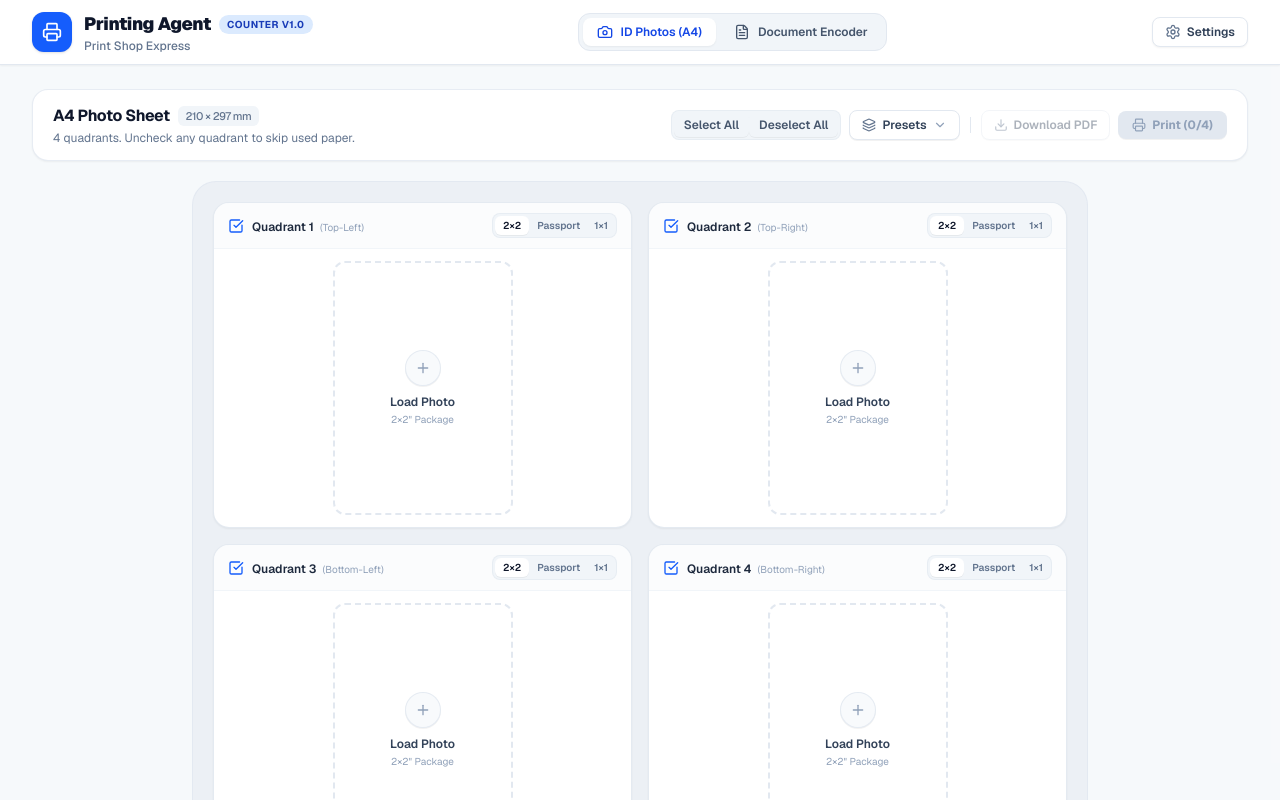
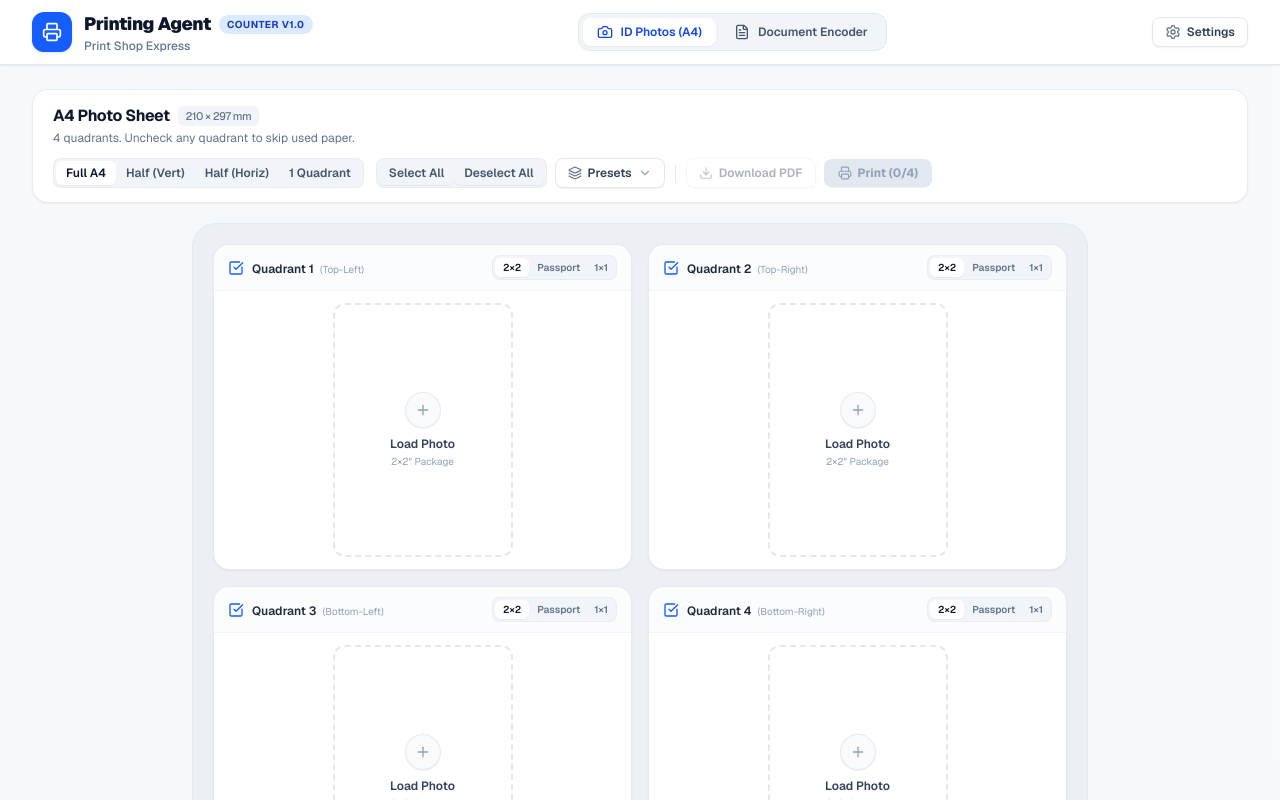
Before and after one commit to cgarave/printing-agent, a Next.js app: page / in a window 1280 px wide. Shown: the top 800 px of the page. Built offline with nearby package versions, Linux system fonts and the light colour scheme.

Commit message:
feat: add paper layout modes for printing on partially cut A4

```diff
--- a/src/components/id-photo/A4GangSheet.tsx
+++ b/src/components/id-photo/A4GangSheet.tsx
@@ -9,7 +9,7 @@ import {
   Copy,
   ChevronDown,
 } from 'lucide-react';
-import { CustomerPhotoData, PACKAGE_PRESETS, PhotoFormatCategory, QuadrantId, QuadrantSlotState } from '@/lib/types';
+import { CustomerPhotoData, PACKAGE_PRESETS, PhotoFormatCategory, QuadrantId, QuadrantSlotState, PrintLayoutMode } from '@/lib/types';
 import QuadrantSlot from './QuadrantSlot';
 import PhotoEditorModal from './PhotoEditorModal';
 import { generateA4GangSheetPdf } from '@/lib/pdf-generator';
@@ -51,6 +51,7 @@ const INITIAL_QUADRANTS: QuadrantSlotState[] = [
 
 export default function A4GangSheet() {
   const [quadrants, setQuadrants] = useState<QuadrantSlotState[]>(INITIAL_QUADRANTS);
+  const [layoutMode, setLayoutMode] = useState<PrintLayoutMode>('full');
   const [activeEditingSlotId, setActiveEditingSlotId] = useState<QuadrantId | null>(null);
   const [activeEditingFormat, setActiveEditingFormat] = useState<PhotoFormatCategory>('2x2');
   const [isExportingPdf, setIsExportingPdf] = useState(false);
@@ -269,7 +270,7 @@ export default function A4GangSheet() {
 
     setIsExportingPdf(true);
     try {
-      const doc = await generateA4GangSheetPdf(quadrants, { showQuadrantBorders: true });
+      const doc = await generateA4GangSheetPdf(quadrants, { showQuadrantBorders: true, layoutMode });
       doc.save(`A4_ID_Gang_Sheet_${new Date().toISOString().slice(0, 10)}.pdf`);
     } catch (err) {
       console.error('Failed to export PDF:', err);
@@ -289,7 +290,7 @@ export default function A4GangSheet() {
 
     // Generate high-res PDF and open in new print window for exact 100% metric scale!
     try {
-      const doc = await generateA4GangSheetPdf(quadrants, { showQuadrantBorders: true });
+      const doc = await generateA4GangSheetPdf(quadrants, { showQuadrantBorders: true, layoutMode });
       const blob = doc.output('blob');
       const blobUrl = URL.createObjectURL(blob);
       const printWindow = window.open(blobUrl, '_blank');
@@ -323,6 +324,38 @@ export default function A4GangSheet() {
 
         {/* Action Controls */}
         <div className="flex flex-wrap items-center gap-2">
+          {/* Paper Layout Mode Toggle */}
+          <div className="flex items-center bg-slate-100 p-0.5 rounded-lg border border-slate-200/60 mr-1">
+            <button
+              onClick={() => setLayoutMode('full')}
+              className={`px-2.5 py-1 text-xs font-semibold rounded-md transition ${layoutMode === 'full' ? 'bg-white text-slate-900 shadow-2xs' : 'text-slate-600 hover:text-slate-900'}`}
+              title="Standard 4 quadrants layout"
+            >
+              Full A4
+            </button>
+            <button
+              onClick={() => setLayoutMode('half-vertical')}
+              className={`px-2.5 py-1 text-xs font-semibold rounded-md transition ${layoutMode === 'half-vertical' ? 'bg-white text-slate-900 shadow-2xs' : 'text-slate-600 hover:text-slate-900'}`}
+              title="For A4 cut in half vertically (105x297mm)"
+            >
+              Half (Vert)
+            </button>
+            <button
+              onClick={() => setLayoutMode('half-horizontal')}
+              className={`px-2.5 py-1 text-xs font-semibold rounded-md transition ${layoutMode === 'half-horizontal' ? 'bg-white text-slate-900 shadow-2xs' : 'text-slate-600 hover:text-slate-900'}`}
+              title="For A4 cut in half horizontally (210x148.5mm)"
+            >
+              Half (Horiz)
+            </button>
+            <button
+              onClick={() => setLayoutMode('single')}
+              className={`px-2.5 py-1 text-xs font-semibold rounded-md transition ${layoutMode === 'single' ? 'bg-white text-slate-900 shadow-2xs' : 'text-slate-600 hover:text-slate-900'}`}
+              title="For a single quadrant cut (105x148.5mm)"
+            >
+              1 Quadrant
+            </button>
+          </div>
+
           {/* Select / Deselect Group */}
           <div className="flex items-center bg-slate-100 p-0.5 rounded-lg border border-slate-200/60">
             <button
@@ -459,19 +492,41 @@ export default function A4GangSheet() {
 
       {/* Visual A4 Paper Representation: 2x2 Quadrant Grid */}
       <div className="flex justify-center">
-        <div className="w-full max-w-4xl bg-slate-200/50 p-3 sm:p-5 rounded-3xl border border-slate-200/80">
-          <div className="grid grid-cols-1 md:grid-cols-2 gap-3 sm:gap-4">
-            {quadrants.map((slot) => (
+        <div className={`w-full bg-slate-200/50 p-3 sm:p-5 rounded-3xl border border-slate-200/80 ${layoutMode === 'full' || layoutMode === 'half-horizontal' ? 'max-w-4xl' : 'max-w-sm'}`}>
+          <div className={`grid gap-3 sm:gap-4 ${
+            layoutMode === 'full' || layoutMode === 'half-horizontal' ? 'grid-cols-1 md:grid-cols-2' : 'grid-cols-1'
+          }`}>
+            {quadrants
+              .filter((slot) => {
+                if (layoutMode === 'single') return slot.id === 'q1';
+                if (layoutMode === 'half-vertical' || layoutMode === 'half-horizontal') return slot.id === 'q1' || slot.id === 'q2';
+                return true;
+              })
+              .map((slot) => {
+                const displaySlot = { ...slot };
+                if (layoutMode === 'half-vertical') {
+                  displaySlot.label = slot.id === 'q1' ? 'Top Quadrant' : 'Bottom Quadrant';
+                  displaySlot.sublabel = 'Centered';
+                } else if (layoutMode === 'half-horizontal') {
+                  displaySlot.label = slot.id === 'q1' ? 'Left Quadrant' : 'Right Quadrant';
+                  displaySlot.sublabel = 'Top Edge';
+                } else if (layoutMode === 'single') {
+                  displaySlot.label = 'Single Quadrant';
+                  displaySlot.sublabel = 'Top-Center';
+                }
+
+                return (
                   <QuadrantSlot
                     key={slot.id}
-                slot={slot}
+                    slot={displaySlot}
                     onEdit={() => handleEditSlot(slot.id)}
                     onEditWithFormat={(format) => handleEditSlot(slot.id, format)}
                     onToggleEnabled={() => handleToggleEnabled(slot.id)}
                     onClear={() => handleClearSlot(slot.id)}
                     onChangeFormat={(format) => handleChangeSlotFormat(slot.id, format)}
                   />
-            ))}
+                );
+              })}
           </div>
         </div>
       </div>
--- a/src/lib/pdf-generator.ts
+++ b/src/lib/pdf-generator.ts
@@ -1,5 +1,5 @@
 import { jsPDF } from 'jspdf';
-import { CustomerPhotoData, QuadrantId, QuadrantSlotState } from './types';
+import { QuadrantId, QuadrantSlotState, PrintLayoutMode } from './types';
 import { calculateQuadrantLayout, QUADRANT_WIDTH_MM, QUADRANT_HEIGHT_MM } from './photo-packing';
 
 export interface QuadrantOffset {
@@ -20,7 +20,10 @@ export const QUADRANT_OFFSETS: Record<QuadrantId, QuadrantOffset> = {
  */
 export async function generateA4GangSheetPdf(
   quadrants: QuadrantSlotState[],
-  options?: { showQuadrantBorders?: boolean }
+  options?: {
+    showQuadrantBorders?: boolean;
+    layoutMode?: PrintLayoutMode;
+  }
 ): Promise<jsPDF> {
   const doc = new jsPDF({
     orientation: 'portrait',
@@ -28,10 +31,10 @@ export async function generateA4GangSheetPdf(
     format: 'a4', // 210 x 297 mm
   });
 
-  const { showQuadrantBorders = true } = options || {};
+  const { showQuadrantBorders = true, layoutMode = 'full' } = options || {};
 
   // Draw faint center quadrant dividing lines if enabled (for cutting A4 in 4 pieces)
-  if (showQuadrantBorders) {
+  if (showQuadrantBorders && layoutMode === 'full') {
     doc.setDrawColor(210, 210, 210);
     doc.setLineWidth(0.15); // faint hairline
     // Vertical center line
@@ -42,12 +45,35 @@ export async function generateA4GangSheetPdf(
     doc.setLineDashPattern([], 0); // reset solid
   }
 
+  const getDynamicOffset = (id: QuadrantId, mode: PrintLayoutMode): QuadrantOffset => {
+    if (mode === 'full') return QUADRANT_OFFSETS[id];
+
+    // For custom cut paper, it centers horizontally in the tray.
+    const centerX = 52.5; // (210 - 105) / 2
+
+    if (mode === 'half-vertical') {
+      if (id === 'q1') return { x: centerX, y: 0 };
+      if (id === 'q2') return { x: centerX, y: QUADRANT_HEIGHT_MM };
+    }
+
+    if (mode === 'half-horizontal') {
+      if (id === 'q1') return { x: 0, y: 0 };
+      if (id === 'q2') return { x: QUADRANT_WIDTH_MM, y: 0 };
+    }
+
+    if (mode === 'single') {
+      if (id === 'q1') return { x: centerX, y: 0 };
+    }
+
+    return QUADRANT_OFFSETS[id];
+  };
+
   for (const slot of quadrants) {
     if (!slot.enabled || !slot.photoData) {
       continue;
     }
 
-    const offset = QUADRANT_OFFSETS[slot.id];
+    const offset = getDynamicOffset(slot.id, layoutMode);
     const { photoData } = slot;
     const photos = photoData.photos && photoData.photos.length > 0 ? photoData.photos : undefined;
 
--- a/src/lib/types.ts
+++ b/src/lib/types.ts
@@ -177,6 +177,8 @@ export interface CustomerPhotoData {
   backgroundColor?: string;
 }
 
+export type PrintLayoutMode = 'full' | 'half-vertical' | 'half-horizontal' | 'single';
+
 export type QuadrantId = 'q1' | 'q2' | 'q3' | 'q4';
 
 export interface QuadrantSlotState {
```
Lines whose indentation alone changed are shown as unchanged.
